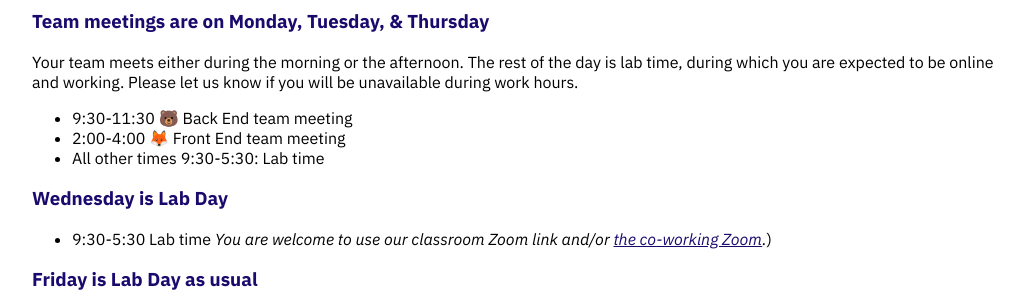
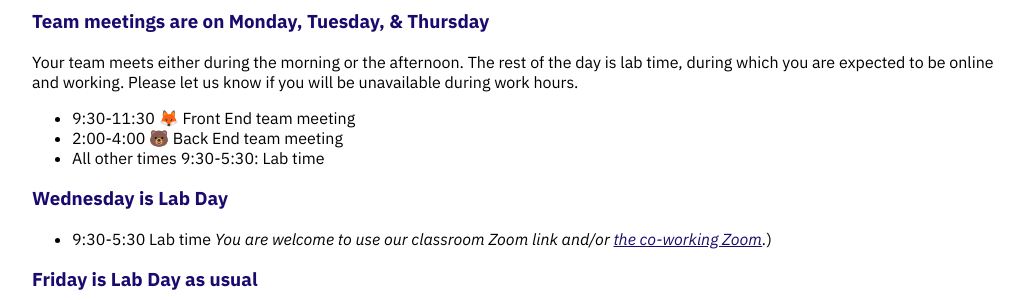
Before and after one commit to Momentum-Team-15/momentum-team-15.github.io, a Jekyll site: the page built from _posts/2022-03-21-welcome-ph-3.md, in a window 1280 px wide and 900 px high, scrolled down 330 px. Shown: the part 152-452 px from the top of the window, without its empty margins (112-1136 px from the left). Built offline with Jekyll 4.4.1, drawn with Linux system fonts in a browser that asks for light colours; nearby versions of some CDN libraries.

```diff
--- a/_posts/2022-03-21-welcome-ph-3.md
+++ b/_posts/2022-03-21-welcome-ph-3.md
@@ -19,8 +19,8 @@ This first post is for everyone. **There are additional posts today, one each fo
 
 Your team meets either during the morning or the afternoon. The rest of the day is lab time, during which you are expected to be online and working. Please let us know if you will be unavailable during work hours.
 
-- 9:30-11:30 🐻 Back End team meeting
-- 2:00-4:00 🦊 Front End team meeting
+- 9:30-11:30 🦊 Front End team meeting
+- 2:00-4:00 🐻 Back End team meeting
 - All other times 9:30-5:30: Lab time
 
 ### Wednesday is Lab Day
```
